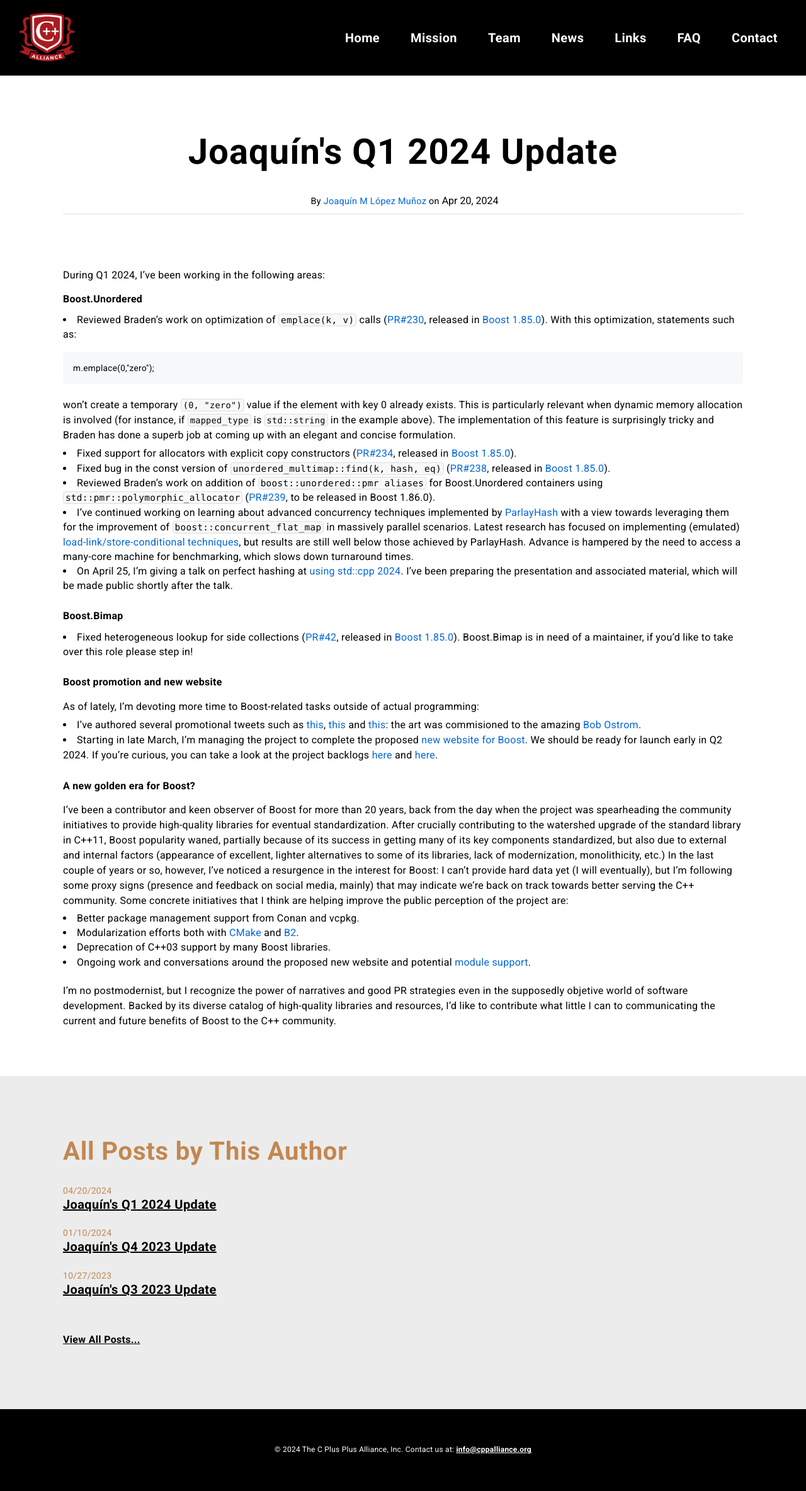
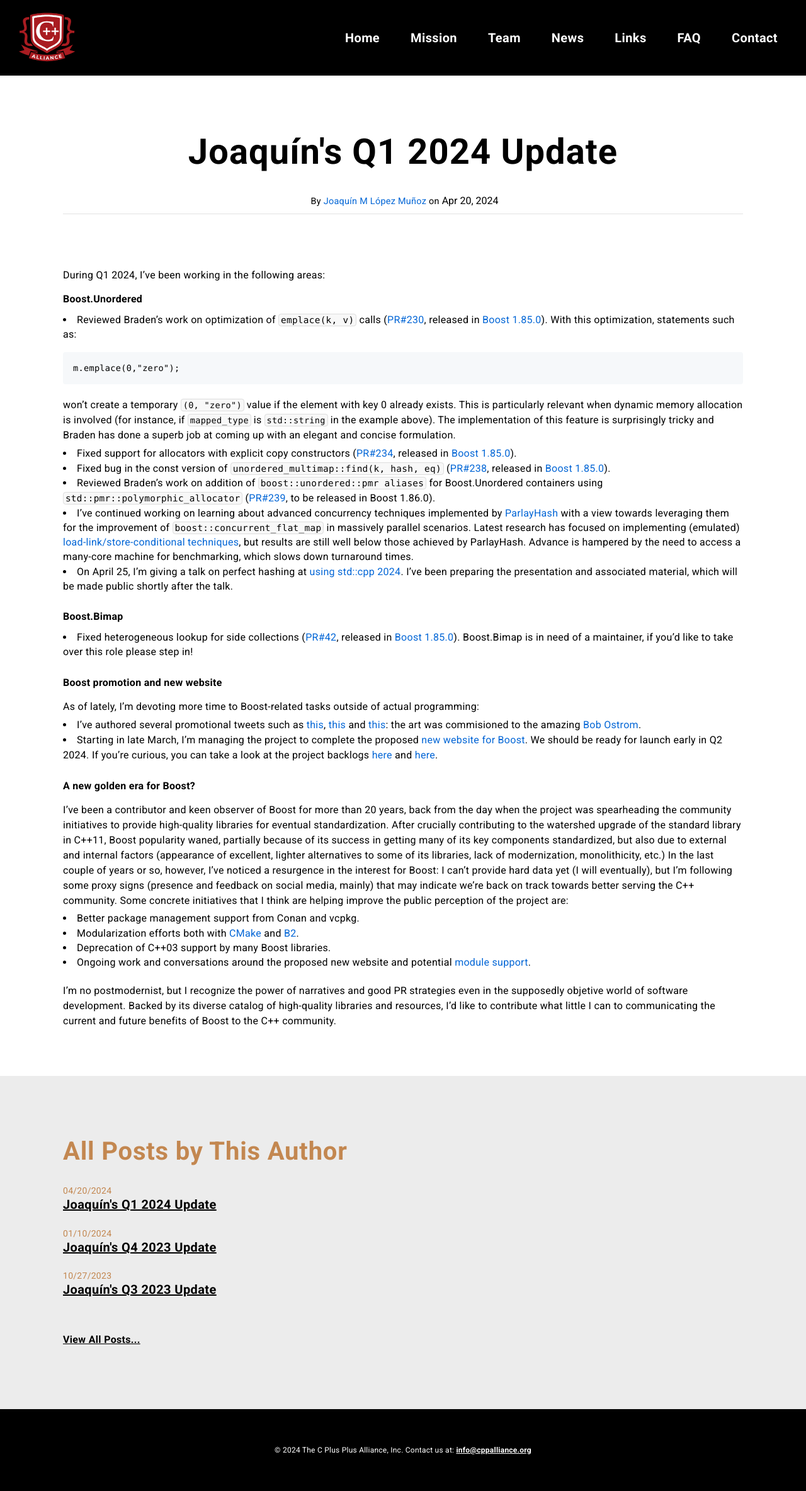
Before and after one commit to unecigarettewm/cppa-www, a Jekyll site: the page built from _posts/2024-04-20-Joaquins2024Q1Update.md, in a window 1280 px wide. Shown: the whole page at 63% size. Built offline with Jekyll 4.4.1, drawn with Linux system fonts in a browser that asks for light colours; comment, search, counter and statistics services are not loaded.

Commit message:
layout fix

```diff
--- a/_posts/2024-04-20-Joaquins2024Q1Update.md
+++ b/_posts/2024-04-20-Joaquins2024Q1Update.md
@@ -14,7 +14,7 @@
 * Reviewed Braden's work on optimization of `emplace(k, v)` calls ([PR#230](https://github.com/boostorg/unordered/pull/230),
 released in [Boost 1.85.0](https://www.boost.org/doc/libs/1_85_0/libs/unordered/doc/html/unordered.html#changes_release_1_85_0)).
 With this optimization, statements such as:
-<pre>m.emplace(0,"zero");</pre>
+<pre><code>m.emplace(0,"zero");</code></pre>
 won't create a temporary `(0, "zero")` value if the element with key 0 already exists. This is particularly relevant
 when dynamic memory allocation is involved (for instance, if `mapped_type` is `std::string` in the example above).
 The implementation of this feature is surprisingly tricky and Braden has done a superb job at coming up with an elegant and concise formulation.
```
